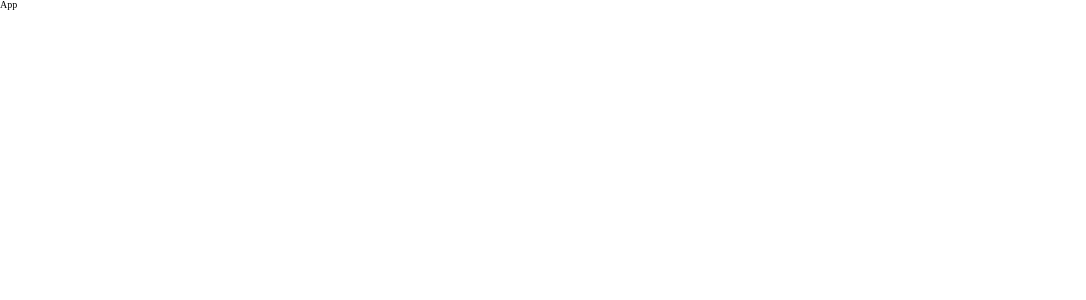
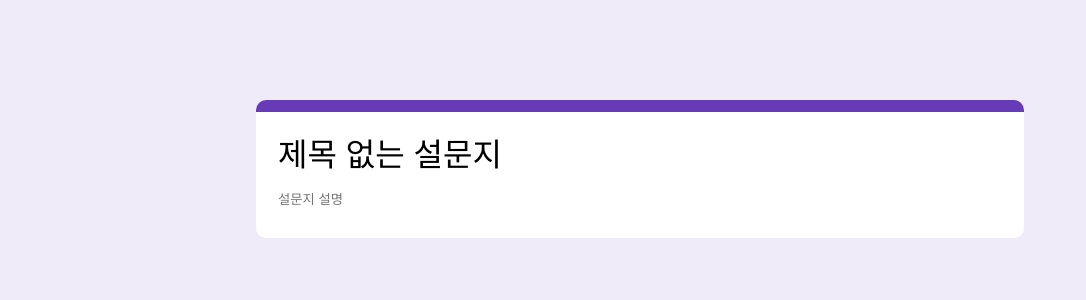
Before and after one commit to yoonncho/Google-Form, a React (Create React App) app: page / in a window 1280 px wide. Shown: the top 300 px of the page, without its empty margins (0-1086 px from the left). Built offline with nearby package versions, Linux system fonts and the light colour scheme.

Commit message:
[feat]: TitleBox 컴포넌트 추가

```diff
--- a/src/App.tsx
+++ b/src/App.tsx
@@ -1,5 +1,17 @@
+import styled from 'styled-components';
+import { TitleBox } from './components';
+
+const Wrapper = styled.div`
+  ${({ theme }) => theme.flexCenter};
+  margin-top: 100px;
+`;
+
 const App = () => {
-  return <div>App</div>;
+  return (
+    <Wrapper>
+      <TitleBox />
+    </Wrapper>
+  );
 };
 
 export default App;
--- /dev/null
+++ b/src/components/TitleBox/index.tsx
@@ -0,0 +1,32 @@
+import { useState } from 'react';
+import { Wrapper } from './style';
+
+const TitleBox = () => {
+  const [title, setTitle] = useState<string>('');
+  const [detail, setDetail] = useState<string>('');
+
+  const handleTitleChange = (e: React.ChangeEvent<HTMLInputElement>) => {
+    setTitle(e.target.value);
+  };
+
+  const handleDetailChange = (e: React.ChangeEvent<HTMLInputElement>) => {
+    setDetail(e.target.value);
+  };
+
+  return (
+    <Wrapper>
+      <div className="inputs">
+        <input
+          type="text"
+          className="title"
+          placeholder="제목 없는 설문지"
+          value={title}
+          onChange={handleTitleChange}
+        />
+        <input type="text" className="detail" placeholder="설문지 설명" value={detail} onChange={handleDetailChange} />
+      </div>
+    </Wrapper>
+  );
+};
+
+export default TitleBox;
--- /dev/null
+++ b/src/components/TitleBox/style.ts
@@ -0,0 +1,40 @@
+import styled from 'styled-components';
+
+export const Wrapper = styled.div`
+  background: ${({ theme }) => theme.color.white};
+  width: 768px;
+  height: 138px;
+  border-radius: 10px;
+
+  input {
+    border: none;
+    margin-left: 20px;
+  }
+
+  .inputs {
+    display: flex;
+    flex-direction: column;
+
+    &:before {
+      content: '';
+      height: 12px;
+      border-top-right-radius: 10px;
+      border-top-left-radius: 10px;
+      width: 100%;
+      background: ${({ theme }) => theme.color.purple};
+    }
+  }
+
+  .title {
+    font-size: 32px;
+    margin-top: 24px;
+
+    &::placeholder {
+      color: ${({ theme }) => theme.color.black};
+    }
+  }
+
+  .detail {
+    margin-top: 16px;
+  }
+`;
--- /dev/null
+++ b/src/components/index.ts
@@ -0,0 +1 @@
+export { default as TitleBox } from './TitleBox';
--- a/src/styles/globalStyle.ts
+++ b/src/styles/globalStyle.ts
@@ -14,8 +14,8 @@ export const GlobalStyle = createGlobalStyle`
         -webkit-text-size-adjust: none;
         font-family: 'Spoqa Han Sans Neo', 'sans-serif';
         font-display: fallback;
-        color: "#333333";
-        background-color: "#000000";
+        color:  ${({ theme }) => theme.color.black};
+        background-color: ${({ theme }) => theme.color.background};
         -ms-overflow-style: none;
         -webkit-user-select: none;
         -moz-user-select: none;
```
